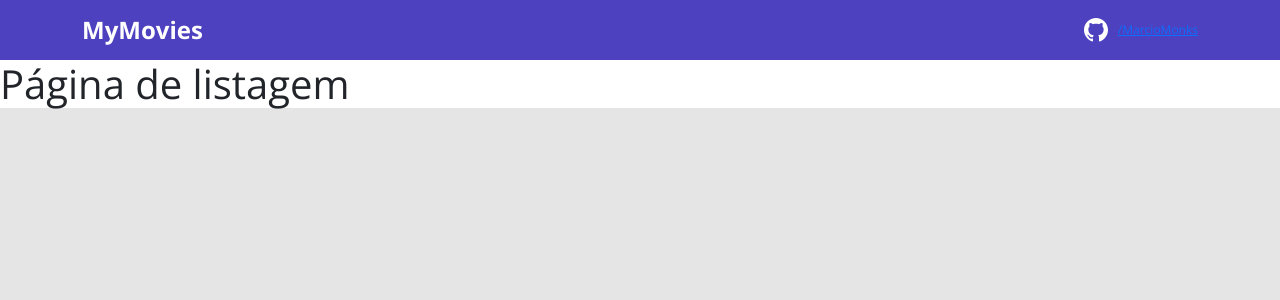
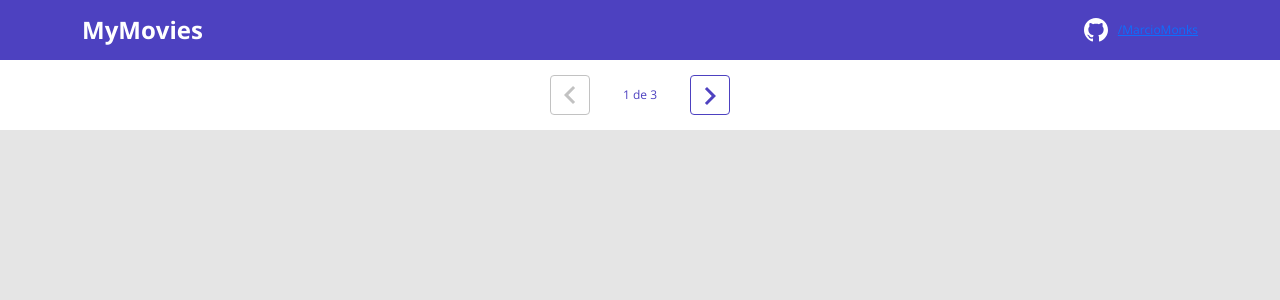
Before and after one commit to MarcioMonks/dsmovie, a React (Create React App) app in the folder frontend/: page / in a window 1280 px wide. Shown: the top 300 px of the page. Built offline with nearby package versions, Linux system fonts and the light colour scheme.

Commit message:
Pagination layout

```diff
--- /dev/null
+++ b/frontend/src/components/Navbar/Pagination/index.tsx
@@ -0,0 +1,20 @@
+import { ReactComponent as Arrow } from "assets/img/arrow.svg";
+import "./styles.css";
+
+function Pagination() {
+  return (
+    <div className="mymovies-pagination-container">
+      <div className="mymovies-pagination-box">
+        <button className="mymovies-pagination-button" disabled={true}>
+          <Arrow />
+        </button>
+        <p>{`${1} de ${3}`}</p>
+        <button className="mymovies-pagination-button" disabled={false}>
+          <Arrow className="mymovies-flip-horizontal" />
+        </button>
+      </div>
+    </div>
+  );
+}
+
+export default Pagination;
--- /dev/null
+++ b/frontend/src/components/Navbar/Pagination/styles.css
@@ -0,0 +1,54 @@
+.mymovies-pagination-container {
+  padding: 15px 0;
+  display: flex;
+  justify-content: center;
+  align-items: center;
+}
+
+.mymovies-pagination-box {
+  width: 180px;
+  display: flex;
+  justify-content: space-between;
+  align-items: center;
+}
+
+.mymovies-pagination-box form {
+  width: 100%;
+  display: flex;
+}
+
+.mymovies-pagination-button {
+  width: 40px;
+  height: 40px;
+  border-radius: 4px;
+  background-color: #fff;
+  display: flex;
+  justify-content: center;
+  align-items: center;
+  border: 1px solid var(--color-primary);
+  cursor: pointer;
+}
+
+.mymovies-pagination-button svg {
+  filter: brightness(0) saturate(100%) invert(26%) sepia(19%) saturate(7395%)
+    hue-rotate(234deg) brightness(89%) contrast(92%);
+}
+
+.mymovies-pagination-button:disabled {
+  border: 1px solid #c2c2c2;
+  cursor: unset;
+}
+
+.mymovies-pagination-button:disabled svg {
+  filter: none;
+}
+
+.mymovies-pagination-container p {
+  margin: 0;
+  font-size: 12px;
+  color: var(--color-primary);
+}
+
+.mymovies-flip-horizontal {
+  transform: rotate(180deg);
+}
--- a/frontend/src/pages/Listing/index.tsx
+++ b/frontend/src/pages/Listing/index.tsx
@@ -1,5 +1,7 @@
+import Pagination from "components/Navbar/Pagination";
+
 function Listing() {
-  return <h1>Página de listagem</h1>;
+  return <Pagination />;
 }
 
 export default Listing;
```
Also changed, not shown: frontend/src/assets/img/arrow.svg (added).
